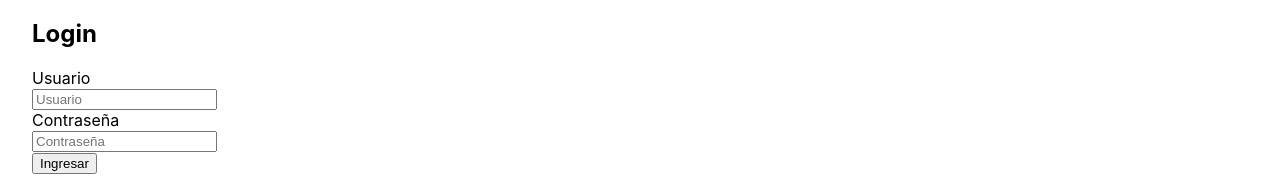
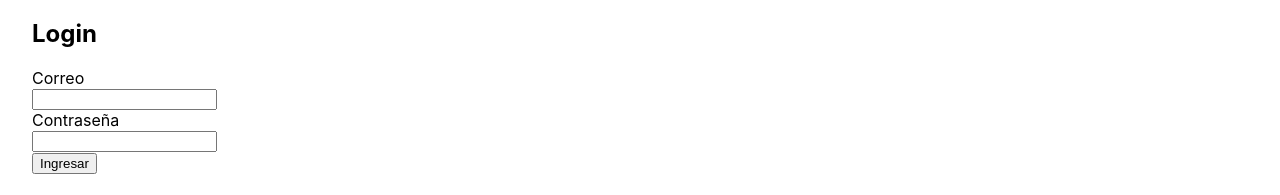
Before and after one commit to Pattoxd45/pmn-patov, a React (Create React App) app: page / in a window 1280 px wide. Shown: the part 248-443 px from the top of the page. Built offline with nearby package versions, Linux system fonts and the light colour scheme.

Commit message:
Login "funcional"
ahora se "puede" ingresar usuario y contraseña

```diff
--- a/src/pages/Login.js
+++ b/src/pages/Login.js
@@ -1,22 +1,42 @@
-import { Link } from 'react-router-dom';
+import { useState } from 'react';
+import { useNavigate, Link } from 'react-router-dom';
+import { useAuth } from '../context/AuthContext';
+import { fakeUser } from '../utils/fakeAuth';
 
 function Login() {
+  const { login } = useAuth();
+  const navigate = useNavigate();
+  const [email, setEmail] = useState('');
+  const [password, setPassword] = useState('');
+  const [error, setError] = useState('');
+
+  const handleSubmit = (e) => {
+    e.preventDefault();
+    if (email === fakeUser.email && password === fakeUser.password) {
+      login();
+      navigate('/dashboard');
+    } else {
+      setError('Correo o contraseña incorrectos');
+    }
+  };
+
   return (
     <div>
       <h2>Login</h2>
-      <form>
+      <form onSubmit={handleSubmit}>
         <div>
-          <label>Usuario</label><br />
-          <input type="text" placeholder="Usuario" />
+          <label>Correo</label><br />
+          <input type="email" value={email} onChange={(e) => setEmail(e.target.value)} />
         </div>
         <div>
           <label>Contraseña</label><br />
-          <input type="password" placeholder="Contraseña" />
+          <input type="password" value={password} onChange={(e) => setPassword(e.target.value)} />
         </div>
         <button type="submit">Ingresar</button>
+        {error && <p style={{ color: 'red' }}>{error}</p>}
       </form>
       <br />
-      <Link to="/registro">¿No tienes cuenta? Registrate</Link>
+      <Link to="/registro">¿No tienes cuenta? Regístrate</Link>
     </div>
   );
 }
```
